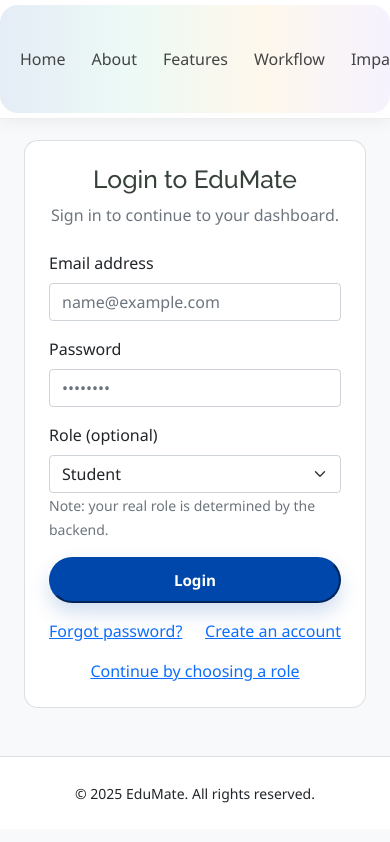
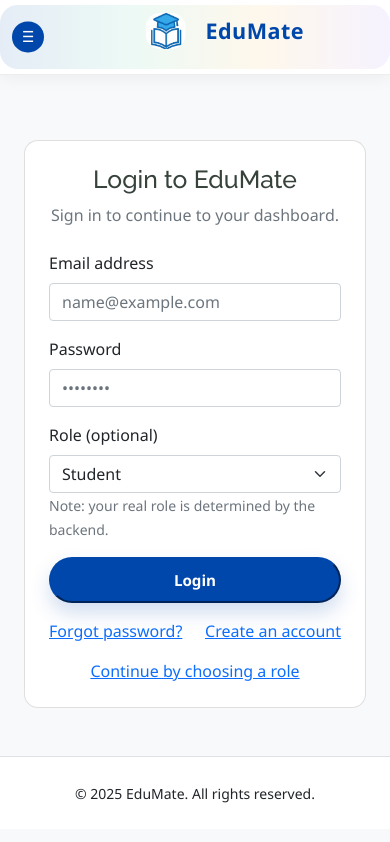
Before and after one commit to zobayerlabib/edumate, a React (Create React App) app in the folder frontend/: page /login in a window 390 px wide. Shown: the top 842 px of the page. Built offline with nearby package versions, Linux system fonts and the light colour scheme.

Commit message:
Fix mobile navbar + logout button alignment

```diff
--- a/frontend/src/App.css
+++ b/frontend/src/App.css
@@ -773,3 +773,148 @@
 .chat-bubble ul, .chat-bubble ol { margin: 0 0 8px 18px; }
 .chat-bubble h1, .chat-bubble h2, .chat-bubble h3 { margin: 8px 0; }
 .chat-bubble hr { margin: 10px 0; }
+
+/* ===== Mobile Navbar Fix ===== */
+
+/* Hide hamburger on desktop */
+.nav-toggle {
+  display: none;
+  border: 0;
+  background: transparent;
+  font-size: 28px;
+  line-height: 1;
+  padding: 8px 10px;
+  cursor: pointer;
+
+  /* remove outlines/highlights */
+  outline: none;
+  box-shadow: none;
+  -webkit-tap-highlight-color: transparent;
+  touch-action: manipulation;
+}
+
+/* CTA visibility */
+.nav-cta-desktop { display: block; }
+.nav-cta-mobile { display: none; }
+
+/* Remove black border / focus ring */
+.nav-toggle:focus,
+.nav-toggle:focus-visible {
+  outline: none !important;
+  box-shadow: none !important;
+}
+
+/* Desktop active state safe */
+.nav-toggle:active {
+  transform: none !important;
+}
+
+@media (max-width: 991.98px) {
+  /* Show hamburger on mobile */
+  .nav-toggle { display: inline-flex; align-items: center; }
+
+  /* Hide desktop CTA on mobile (we show it inside the menu) */
+  .nav-cta-desktop { display: none; }
+  .nav-cta-mobile { display: block; }
+
+  /* ===== Center brand on mobile TOP BAR only ===== */
+  #header .container-fluid.container-xl {
+    position: relative;
+    justify-content: center !important;
+    min-height: 64px; /* keeps header stable */
+  }
+
+  /* Hamburger fixed at left */
+  .nav-toggle {
+    position: absolute;
+    left: 12px;
+    top: 50%;
+    transform: translateY(-50%);
+    z-index: 1200;
+  }
+
+  /*STOP icon from moving on */
+  .nav-toggle:hover,
+  .nav-toggle:active,
+  .nav-toggle:focus,
+  .nav-toggle:focus-visible {
+    transform: translateY(-50%) !important; /* keep same transform always */
+    box-shadow: none !important;
+    outline: none !important;
+  }
+
+  /* Brand: slightly RIGHT from center (so it doesn't feel under hamburger) */
+  #header .logo {
+    position: absolute;
+    left: calc(53% + 18px);   /* move a bit to the right */
+    top: 40%;
+    transform: translate(-50%, -50%);
+    z-index: 1100;
+    white-space: nowrap;
+  }
+
+  /* Hide the centered logo when menu is open (avoid overlap) */
+  #header.nav-open .logo {
+    opacity: 0;
+    pointer-events: none;
+  }
+
+  /* ===== Mobile menu card ===== */
+  #navbar.navbar ul {
+    display: none;
+    flex-direction: column;
+    gap: 10px;
+
+    width: min(340px, 92vw);
+    margin: 12px auto 0;
+
+    padding: 14px;
+    background: #fff;
+    border-radius: 16px;
+    box-shadow: 0 8px 24px rgba(0,0,0,0.08);
+  }
+
+  #navbar.navbar.is-open ul {
+    display: flex;
+  }
+
+  #navbar.navbar ul li {
+    width: 100%;
+  }
+
+/* ===== Logout button (RIGHT) ===== */
+#navbar.navbar ul .btn-get-started {
+  display: flex;
+  align-items: center;
+  justify-content: center;
+
+  width: fit-content !important;
+  min-width: 150px;
+
+  margin-top: 10px;
+  margin-left: auto !important;   /* push to right */
+  margin-right: 0 !important;     /* no auto-centering */
+
+  padding: 9px 18px;
+  border-radius: 999px;
+  font-weight: 500;
+  line-height: 1;
+
+  border: none;
+  outline: none;
+  box-shadow: none;
+  transform: none !important;
+  transition: background-color 0.2s ease, opacity 0.2s ease;
+}
+
+
+  /* template adds hover */
+  #navbar.navbar ul .btn-get-started:hover,
+  #navbar.navbar ul .btn-get-started:active,
+  #navbar.navbar ul .btn-get-started:focus,
+  #navbar.navbar ul .btn-get-started:focus-visible {
+    transform: none !important;
+    box-shadow: none !important;
+    outline: none !important;
+  }
+}
--- a/frontend/src/components/layout/Navbar.js
+++ b/frontend/src/components/layout/Navbar.js
@@ -1,3 +1,4 @@
+// src/components/layout/Navbar.js  (use your same path)
 import React, { useEffect, useState } from "react";
 import { Link, NavLink, useLocation, useNavigate } from "react-router-dom";
 import { useAuth } from "../../context/AuthContext";
@@ -17,6 +18,7 @@
   ];
 
   const [activeSection, setActiveSection] = useState("hero");
+  const [mobileOpen, setMobileOpen] = useState(false);
 
   const getHeaderOffset = () => {
     const header = document.getElementById("header");
@@ -39,8 +41,11 @@
     setActiveSection(id);
   };
 
+  const closeMobile = () => setMobileOpen(false);
+
   const onNavClick = (e, id) => {
     e.preventDefault();
+    closeMobile();
 
     if (location.pathname !== "/") {
       navigate("/");
@@ -84,25 +89,93 @@
     // eslint-disable-next-line react-hooks/exhaustive-deps
   }, [location.pathname]);
 
+  // Close mobile menu on route change (ex: clicking Dashboard)
+  useEffect(() => {
+    closeMobile();
+    // eslint-disable-next-line react-hooks/exhaustive-deps
+  }, [location.pathname]);
+
+  const renderDashboardLink = () => {
+    if (!isAuthenticated) return null;
+
+    if (user?.role === "student") {
+      return (
+        <li>
+          <NavLink
+            to="/student"
+            className={({ isActive }) => (isActive ? "nav-link active" : "nav-link")}
+            onClick={closeMobile}
+          >
+            Dashboard
+          </NavLink>
+        </li>
+      );
+    }
+
+    if (user?.role === "teacher") {
+      return (
+        <li>
+          <NavLink
+            to="/teacher"
+            className={({ isActive }) => (isActive ? "nav-link active" : "nav-link")}
+            onClick={closeMobile}
+          >
+            Dashboard
+          </NavLink>
+        </li>
+      );
+    }
+
+    if (user?.role === "admin") {
+      return (
+        <li>
+          <NavLink
+            to="/admin"
+            className={({ isActive }) => (isActive ? "nav-link active" : "nav-link")}
+            onClick={closeMobile}
+          >
+            Dashboard
+          </NavLink>
+        </li>
+      );
+    }
+
+    return null;
+  };
+
   return (
     <header id="header" className="header d-flex align-items-center header-solid">
       <div className="container-fluid container-xl d-flex align-items-center justify-content-between">
         {/* Logo */}
-        <Link to="/" className="logo d-flex align-items-center">
+        <Link to="/" className="logo d-flex align-items-center" onClick={closeMobile}>
           <span className="logo-badge" aria-label="EduMate logo">
             <img src={logoImg} alt="EduMate Logo" className="logo-img logo-img--big" />
           </span>
           <span className="brand-text">EduMate</span>
         </Link>
 
+        {/* Mobile hamburger */}
+        <button
+          type="button"
+          className="nav-toggle"
+          aria-label="Toggle navigation"
+          aria-controls="navbar"
+          aria-expanded={mobileOpen}
+          onClick={() => setMobileOpen((v) => !v)}
+        >
+          ☰
+        </button>
+
         {/* Navigation */}
-        <nav id="navbar" className="navbar">
+        <nav id="navbar" className={`navbar ${mobileOpen ? "is-open" : ""}`}>
           <ul>
             {sections.map((s) => (
               <li key={s.id}>
                 <a
                   href={`#${s.id}`}
-                  className={`nav-scroll-link ${location.pathname === "/" && activeSection === s.id ? "active-section" : ""}`}
+                  className={`nav-scroll-link ${
+                    location.pathname === "/" && activeSection === s.id ? "active-section" : ""
+                  }`}
                   onClick={(e) => onNavClick(e, s.id)}
                 >
                   {s.label}
@@ -110,34 +183,33 @@
               </li>
             ))}
 
-            {/* Dashboard tabs */}
-            {isAuthenticated && user?.role === "student" && (
-              <li>
-                <NavLink to="/student" className={({ isActive }) => (isActive ? "nav-link active" : "nav-link")}>
-                  Dashboard
-                </NavLink>
+            {renderDashboardLink()}
+
+            {/* Mobile-only CTA inside menu */}
+            <li className="nav-cta-mobile">
+              {isAuthenticated ? (
+                <button
+                  className="btn-get-started"
+                  type="button"
+                  onClick={() => {
+                    closeMobile();
+                    logout();
+                    navigate("/login");
+                  }}
+                >
+                  Logout ({user?.role})
+                </button>
+              ) : (
+                <Link to="/login/role-select" className="btn-get-started" onClick={closeMobile}>
+                  Login / Get Started
+                </Link>
+              )}
             </li>
-            )}
-
-            {isAuthenticated && user?.role === "teacher" && (
-              <li>
-                <NavLink to="/teacher" className={({ isActive }) => (isActive ? "nav-link active" : "nav-link")}>
-                  Dashboard
-                </NavLink>
-              </li>
-            )}
-
-            {isAuthenticated && user?.role === "admin" && (
-              <li>
-                <NavLink to="/admin" className={({ isActive }) => (isActive ? "nav-link active" : "nav-link")}>
-                  Dashboard
-                </NavLink>
-              </li>
-            )}
           </ul>
         </nav>
 
-        {/* CTA */}
+        {/* Desktop CTA (keeps your current desktop look) */}
+        <div className="nav-cta-desktop">
           {isAuthenticated ? (
             <button
               className="btn-get-started"
@@ -155,6 +227,7 @@
             </Link>
           )}
         </div>
+      </div>
     </header>
   );
 }
```
Also changed, not shown: 1 other file (tests, documents, lock files or other folders). Lines whose indentation alone changed are shown as unchanged.
